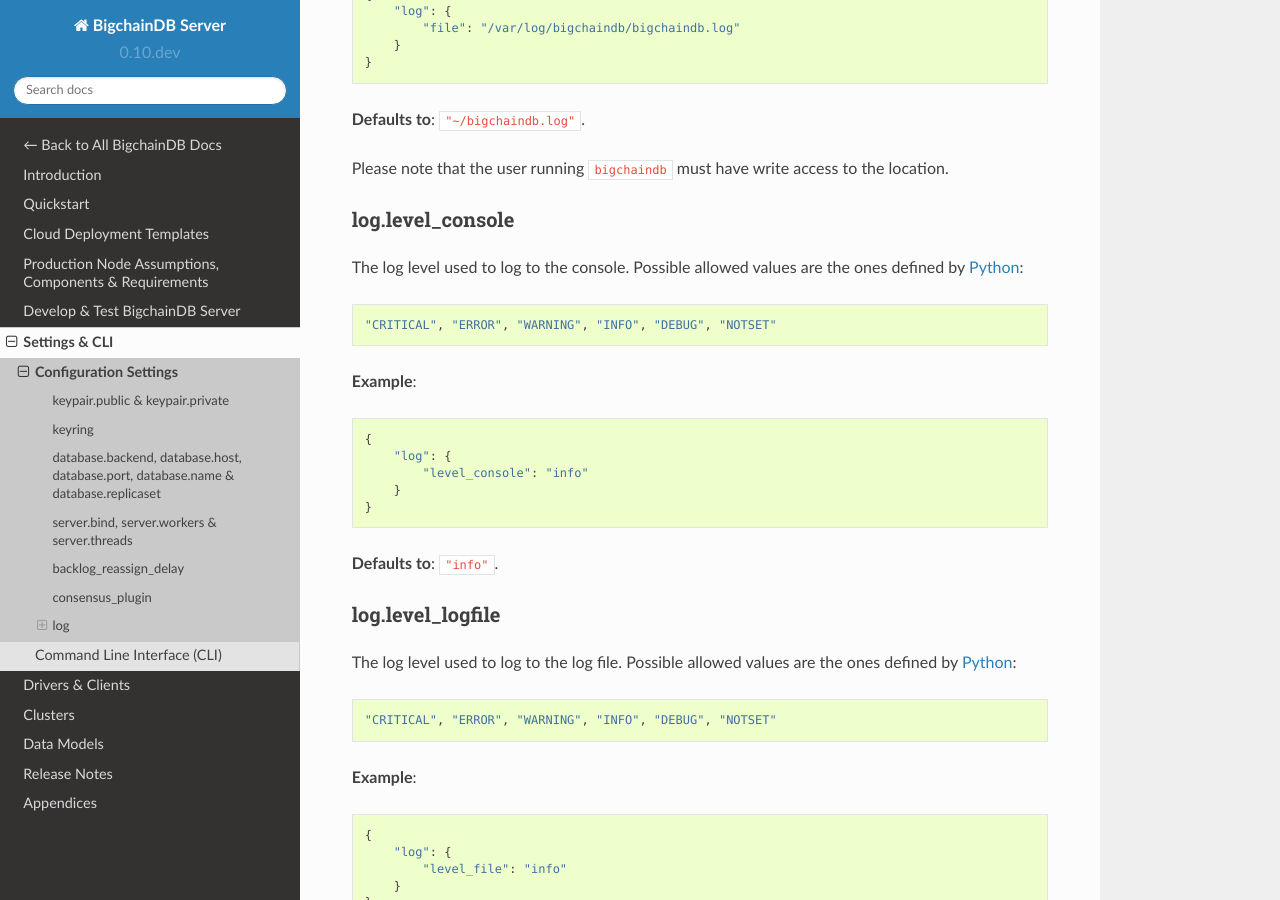
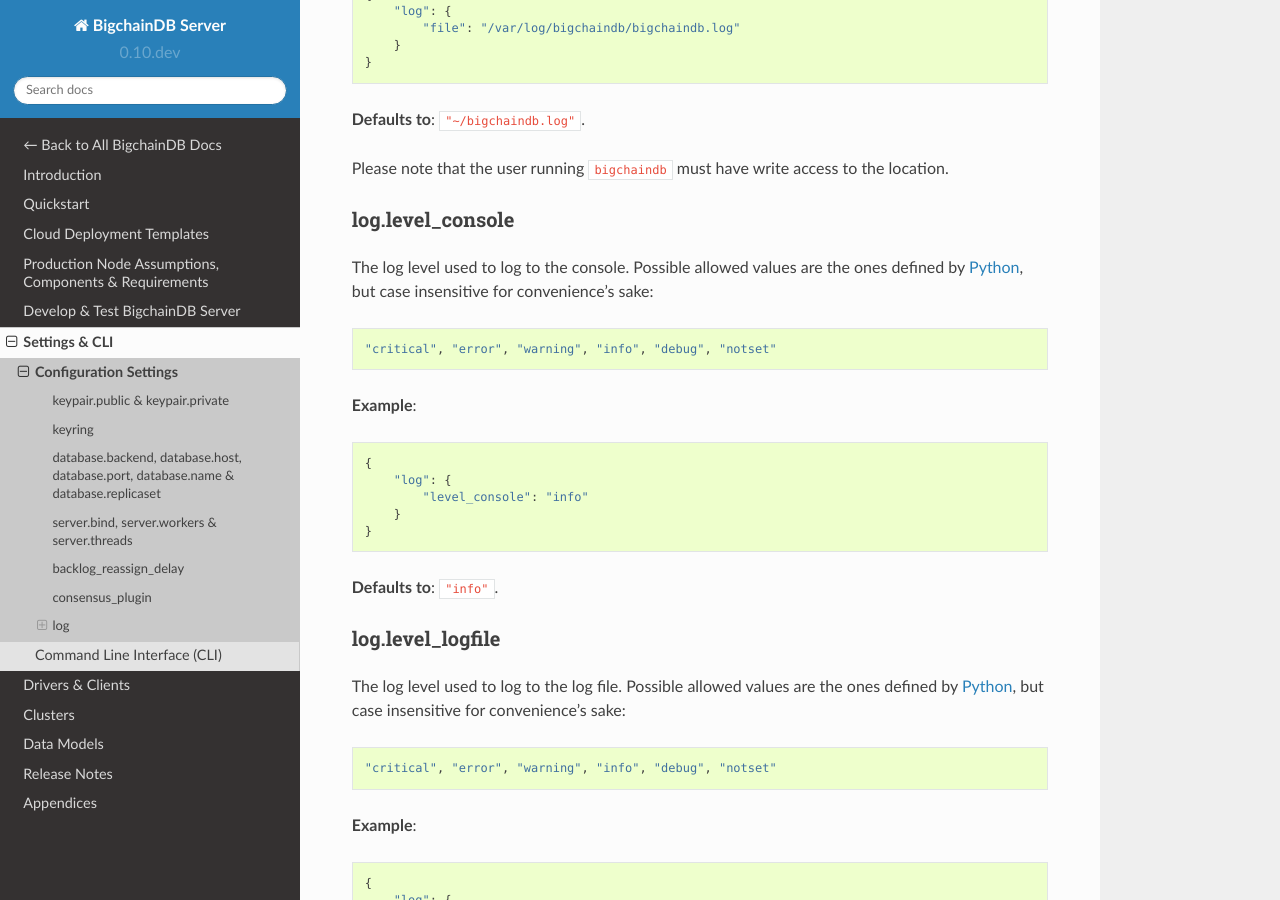
Before and after one commit to bigchaindb/bigchaindb, a Sphinx documentation site: the page built from docs/server/source/server-reference/configuration.md, in a window 1280 px wide and 900 px high, scrolled down 6094 px. Built offline with Sphinx 7.4.7 and the Read the Docs theme 2.0.0, drawn with Linux system fonts in a browser that asks for light colours; pages that are not in the unit, such as notebooks, are missing from menus.

Commit message:
Add note about case insensitivity of log levels

````diff
--- a/docs/server/source/server-reference/configuration.md
+++ b/docs/server/source/server-reference/configuration.md
@@ -249,10 +249,11 @@
 
 ### log.level_console
 The log level used to log to the console. Possible allowed values are the ones
-defined by [Python](https://docs.python.org/3.6/library/logging.html#levels):
+defined by [Python](https://docs.python.org/3.6/library/logging.html#levels),
+but case insensitive for convenience's sake:
 
 ```
-"CRITICAL", "ERROR", "WARNING", "INFO", "DEBUG", "NOTSET"
+"critical", "error", "warning", "info", "debug", "notset"
 ```
 
 **Example**:
@@ -270,10 +271,11 @@
 
 ### log.level_logfile
 The log level used to log to the log file. Possible allowed values are the ones
-defined by [Python](https://docs.python.org/3.6/library/logging.html#levels):
+defined by [Python](https://docs.python.org/3.6/library/logging.html#levels),
+but case insensitive for convenience's sake:
 
 ```
-"CRITICAL", "ERROR", "WARNING", "INFO", "DEBUG", "NOTSET"
+"critical", "error", "warning", "info", "debug", "notset"
 ```
 
 **Example**:
````
